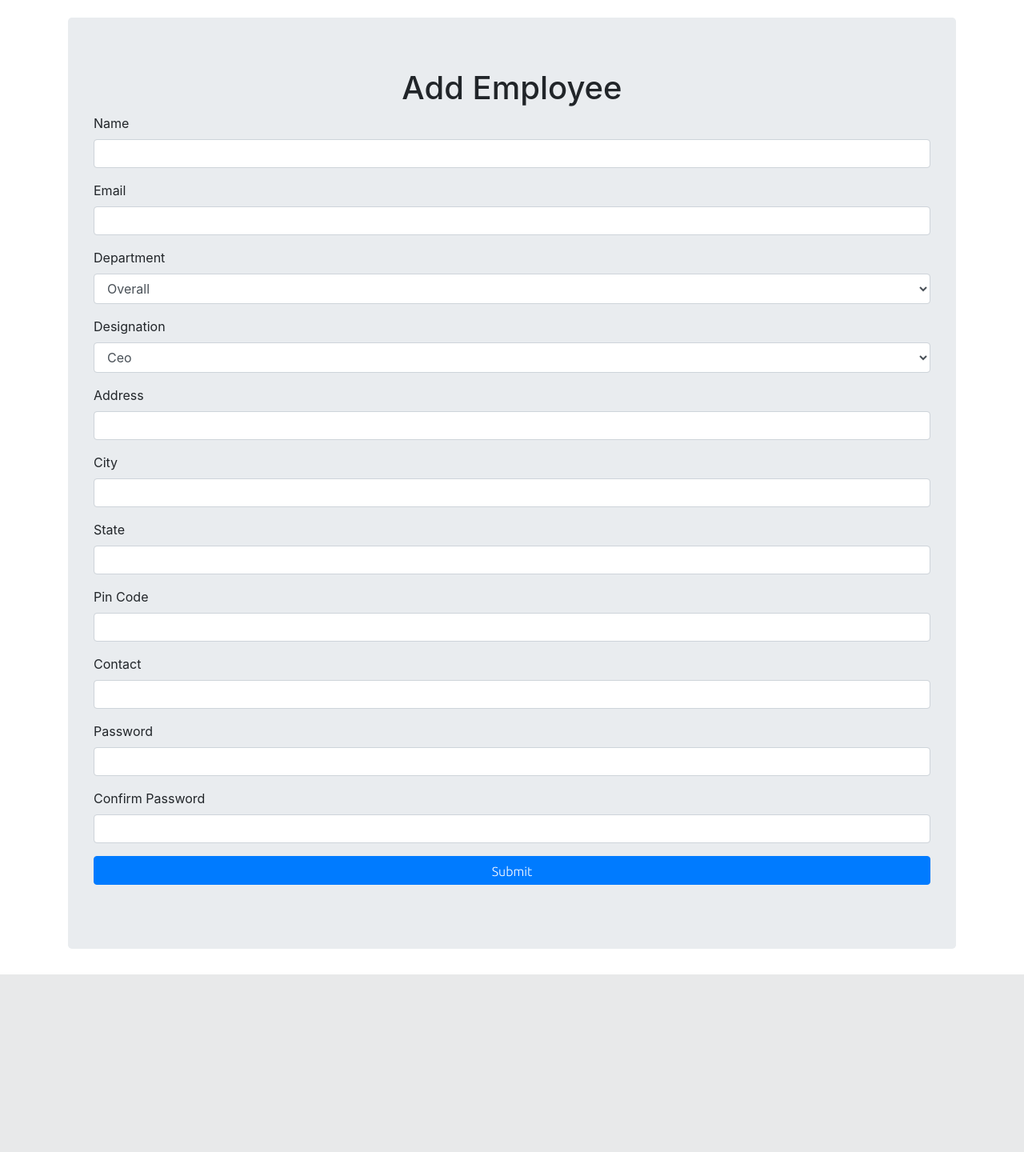
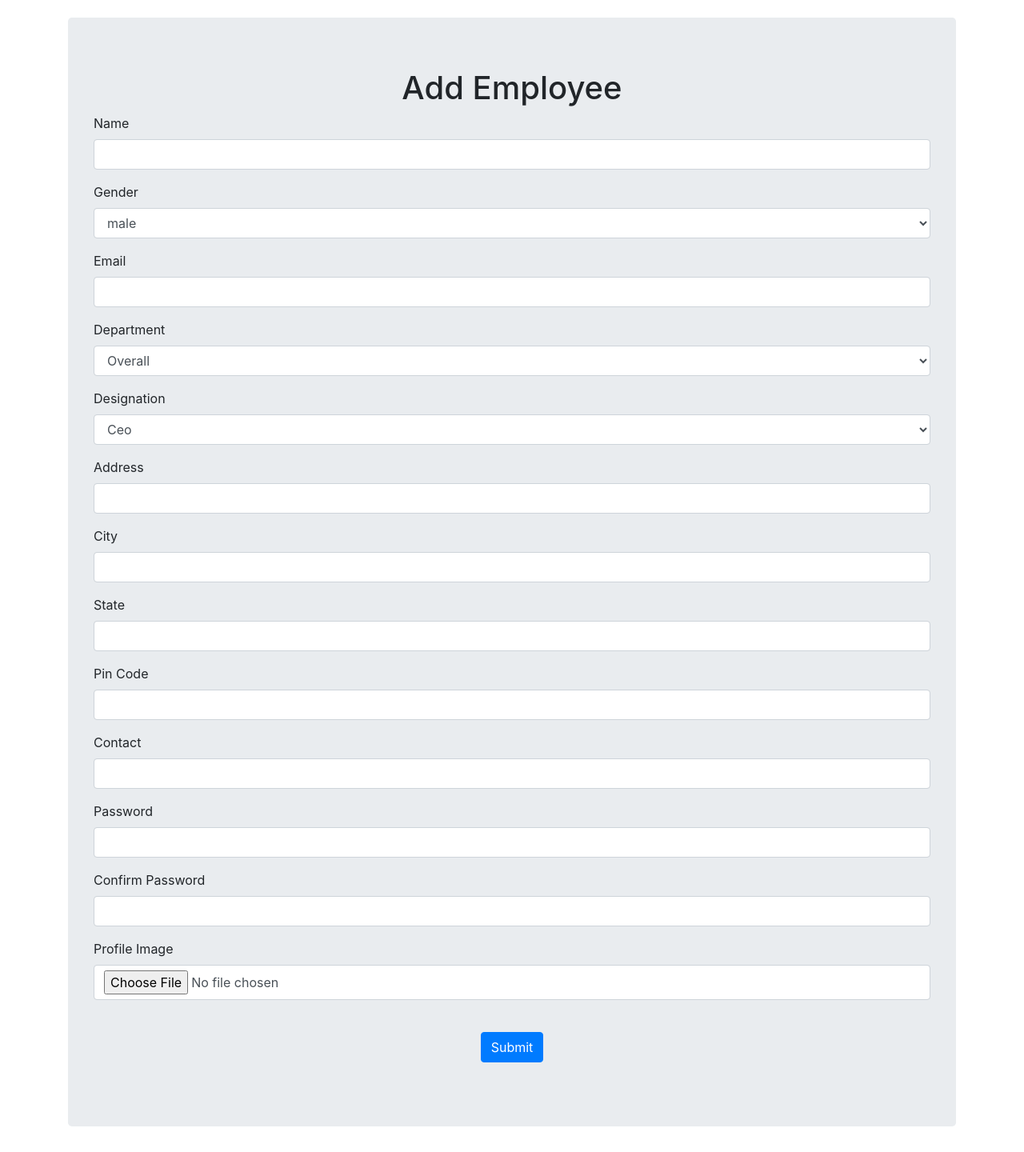
Before and after one commit to luvk1412/HRManager, a Flask app: page /employee/add in a window 1280 px wide. Shown: the part 57-1497 px from the top of the page at 80% size. Before the commit the page ends 1275 px from the top, so only its background shows below. Run offline with Flask 2, Linux system fonts and the light colour scheme; a user stored in the database is signed in; some libraries are stand-ins or nearby versions.

Commit message:
Updated dahsboard added profile picture features

```diff
--- a/app.py
+++ b/app.py
@@ -1,9 +1,12 @@
 from flask import Flask, render_template, flash, redirect, request, url_for, session, logging
-from wtforms import Form, StringField, TextAreaField, PasswordField, validators, SelectField
+from wtforms import Form, StringField, TextAreaField, PasswordField, validators, SelectField,FileField
+from flask_wtf.file import FileField
 from passlib.hash import sha256_crypt
 from functools import wraps
 from flask_mysqldb import MySQL
 import datetime, time
+from werkzeug import secure_filename
+from flask_uploads import UploadSet, configure_uploads, IMAGES
 app = Flask(__name__, static_url_path='/static')
 
 
@@ -18,6 +21,15 @@ app.config['MYSQL_CURSORCLASS'] = 'DictCursor'
 #init MYSQL
 
 mysql = MySQL(app)
+
+#UPLOADS
+
+photos = UploadSet('photos', IMAGES)
+app.config['UPLOADED_PHOTOS_DEST'] = 'static/images'
+configure_uploads(app, photos)
+
+
+
 
 def is_logged_in(f):
 	@wraps(f)
@@ -84,7 +96,6 @@ def login():
 	if request.method == 'POST':
 		emp_id = request.form['emp_id']
 		password_candidate = request.form['password']
-
 		cur = mysql.connection.cursor()
 		result = cur.execute("SELECT * FROM employee WHERE id = %s", [emp_id])
 		if result > 0:
@@ -121,8 +132,13 @@ def logout():
 def register():
 	return render_template('register.html')
 
+
+
+
+
 class emp_form(Form):
 	name = StringField('Name', [validators.DataRequired(), validators.Length(min = 1,max = 50)])
+	gender=SelectField('Gender', choices=[('male','male'), ('female','female'), ('other', 'other')])
 	email = StringField('Email', [validators.DataRequired(),validators.Length(min = 1,max = 50)])
 	department = SelectField('Department', choices=[('Overall','Overall'), ('Finance', 'Finance'), ('Research', 'Research'), ('Sales', 'Sales'), ('Marketing', 'Marketing')])
 	designation = SelectField('Designation', choices=[('Ceo', 'Ceo'), ('HOD', 'HOD'), ('Manager', 'Manager'), ('Employee', 'Employee'),  ('Intern', 'Intern'),  ('Peon', 'Peon')])
@@ -139,12 +155,14 @@ class emp_form(Form):
 	contact = StringField('Contact', [validators.DataRequired(),validators.Length(min = 1,max = 10)])
 
 
+
 @app.route('/employee/add', methods=['GET', 'POST'])
 @is_admin_logged_in
 def add_employee():
 	form = emp_form(request.form)
 	if request.method == 'POST' and form.validate():
 		name = form.name.data
+		gender = form.gender.data
 		email = form.email.data
 		department = form.department.data
 		designation = form.designation.data
@@ -157,13 +175,25 @@ def add_employee():
 		cur = mysql.connection.cursor()
 		ts = time.time()
 		timestamp = datetime.datetime.fromtimestamp(ts).strftime('%Y-%m-%d')
-		cur.execute("INSERT INTO employee(name, email, department, designation, address, contact, password, reg_date, admin, city, state, pincode) VALUES(%s, %s, %s, %s, %s, %s, %s, %s, 0, %s, %s, %s)", (name, email, department, designation, address, contact, password, timestamp, city, state, pincode))
+		cur.execute("INSERT INTO employee(name, email, department, designation, address, contact, password, reg_date, admin, city, state, pincode, gender) VALUES(%s, %s, %s, %s, %s, %s, %s, %s, 0, %s, %s, %s, %s)", (name, email, department, designation, address, contact, password, timestamp, city, state, pincode, gender))
 		tm_id = int(cur.lastrowid)
 		mysql.connection.commit()
 		cur.close()
-
-		flash('Your are now registered with Employee ID : '+str(tm_id) + '. Kindly Note down this ID !!', 'success')
-		return redirect(url_for('login'))
+		img_new_name = str(tm_id)
+		flag = 0
+		# for i in image:
+		# 	if i=='.':
+		# 		flag = 1
+		# 	if flag==1:
+		# 		img_new_name.append(i)
+		# image = img_new_name
+	#	app.logger.info(img_new_name)
+		if 'profile_image' in request.files:
+			file = request.files['profile_image']
+			file.filename = str(tm_id) + '.jpg'
+			photos.save(file)
+		flash('Employee has been added with Employee ID : '+str(tm_id) + '. Kindly Note down this ID !!', 'success')
+		return redirect(url_for('add_employee'))
 	return render_template('add_employee.html', form=form)
 
 
--- a/hrdatabase.sql
+++ b/hrdatabase.sql
@@ -36,6 +36,7 @@ CREATE TABLE `employee` (
   `city` varchar(50) DEFAULT NULL,
   `state` varchar(50) DEFAULT NULL,
   `pincode` varchar(10) DEFAULT NULL,
+  `gender` varchar(10) DEFAULT NULL,
   PRIMARY KEY (`id`)
 ) ENGINE=InnoDB AUTO_INCREMENT=3 DEFAULT CHARSET=latin1;
 /*!40101 SET character_set_client = @saved_cs_client */;
@@ -46,7 +47,7 @@ CREATE TABLE `employee` (
 
 LOCK TABLES `employee` WRITE;
 /*!40000 ALTER TABLE `employee` DISABLE KEYS */;
-INSERT INTO `employee` VALUES (1,'Luv','luvk1412@gmail.com','Overall','Ceo','BH$ IIIT Allahabad','9803674332','$5$rounds=535000$38RGBfeJwjjpm6B7$yWfNa4RS/GG5cMTF9PBjxjOnlLy/i71g7h5fKtIdBc2','2018-03-26',1,'Amritsar','Punjab','143001'),(2,'Luv2','llll','Overall','Ceo','111111','111111','$5$rounds=535000$RzS/Pgqcb62c9aVH$l4Hpa9SpABS5OEXvh2MQH43Cz6gar/iPFm9SI5AMcg.','2018-03-27',0,NULL,NULL,NULL);
+INSERT INTO `employee` VALUES (1,'Luv','luvk1412@gmail.com','Overall','Ceo','BH$ IIIT Allahabad','9803674332','$5$rounds=535000$38RGBfeJwjjpm6B7$yWfNa4RS/GG5cMTF9PBjxjOnlLy/i71g7h5fKtIdBc2','2018-03-26',1,'Amritsar','Punjab','143001','male'),(2,'Luv not admin','luvk1412@gmail.com','Overall','Ceo','1246/1 opposite Tari Halwai, Katra Baghian, Amritsar','9803674332','$5$rounds=535000$JpDXXavvF3k24dlP$hiJh0TZXzLsrpXR0JjxC.M7MFCwbMIHpRGC1JDheTp7','2018-03-27',0,'Amritsar','Punjab','143001','male');
 /*!40000 ALTER TABLE `employee` ENABLE KEYS */;
 UNLOCK TABLES;
 /*!40103 SET TIME_ZONE=@OLD_TIME_ZONE */;
@@ -59,4 +60,4 @@ UNLOCK TABLES;
 /*!40101 SET COLLATION_CONNECTION=@OLD_COLLATION_CONNECTION */;
 /*!40111 SET SQL_NOTES=@OLD_SQL_NOTES */;
 
--- Dump completed on 2018-03-27 14:25:51
+-- Dump completed on 2018-03-27 22:39:56
--- a/static/main.css
+++ b/static/main.css
@@ -1,5 +1,39 @@
 @import url(https://fonts.googleapis.com/css?family=Karla);
 @import url(https://fonts.googleapis.com/css?family=Ubuntu:300);
+
+body{
+}
+
+.inputWrapper {
+    height: 32px;
+    width: 180px;
+    overflow: hidden;
+    position: relative;
+    cursor: pointer;
+    display: inline-block;
+/*    border: 2px solid grey;
+    /*Using a background color, but you can use a background image to represent a button*/
+    background-color: #cccccc;
+    box-shadow: 0 8px 16px 0 rgba(0,0,0,0.2), 0 6px 20px 0 rgba(0,0,0,0.19);
+}
+
+.inputWrapper :hover{
+  box-shadow: 0 12px 16px 0 rgba(0,0,0,0.24),0 17px 50px 0 rgba(0,0,0,0.19);
+}
+.fileInput {
+    cursor: pointer;
+    height: 100%;
+    position:absolute;
+    top: 0;
+    right: 0;
+    z-index: 99;
+    /*This makes the button huge. If you want a bigger button, increase the font size*/
+    font-size:200px;
+    /*Opacity settings for all browsers*/
+    opacity: 0;
+    -moz-opacity: 0;
+    filter:progid:DXImageTransform.Microsoft.Alpha(opacity=0)
+}
 
 .wrap{
   padding:120px 0;
@@ -11,7 +45,7 @@
   text-align:center;
 }
 
-input{
+.logininput{
   font-family:'Ubuntu';
   font-weight:300;
   border:0;
@@ -21,7 +55,7 @@ input{
   font-size:26px;
 }
 
-input:focus{
+.logininput:focus{
   outline:none;
   box-shadow:none;
   background:#ffeae2;
@@ -75,6 +109,7 @@ border-width: 5px;
 
 /* Dropdown Content (Hidden by Default) */
 .dropdown-content {
+    background:#f2f2f2;
     display: none;
     position: absolute;
     min-width: 100px;
@@ -101,3 +136,32 @@ border-width: 5px;
 /* Change the background color of the dropdown button when the dropdown content is shown */
 .dropdown:hover .dropbtn {
 }
+
+
+
+/*Dashborad*/
+
+
+.bg-1 {
+    background-color: #1abc9c; /* Green */
+    color: #ffffff;
+}
+
+.bg-2 {
+  background-color: black;
+    color: #ffffff;
+}
+
+.bg-3 {
+  background-color: grey;
+  color:white;
+}
+
+
+.bg-4 {
+    background-color: #2f2f2f; /* Black Gray */
+    color: #fff;
+ height: 50px;
+}
+
+/*dashboard */
--- a/templates/add_employee.html
+++ b/templates/add_employee.html
@@ -6,9 +6,12 @@
 	{% from "includes/_formhelpers.html" import render_field %}
     <div class="jumbotron" style="margin-top:2%;">
     	<h1 align="center"> Add Employee </h1>
-	    <form method="POST" action="">
+	    <form method="POST" action="" enctype="multipart/form-data">
 	        <div class="form-group">
 	            {{ render_field(form.name, class="form-control") }}
+	        </div>
+	        <div class="form-group">
+	            {{ render_field(form.gender, class="form-control") }}
 	        </div>
 	        <div class="form-group">
 	            {{ render_field(form.email, class="form-control") }}
@@ -40,7 +43,12 @@
 	        <div class="form-group">
 	            {{ render_field(form.confirm, class="form-control") }}
 	        </div>
-	        <p><input type="submit" class="btn btn-primary" value="Submit"></p>
+
+	        <div class="form-group">
+	        	<label for="profile_image">Profile Image</label>
+	            <input type="file" name="profile_image" class ="form-control">
+	        </div>
+	        <p align =center></br><input type="submit" class="btn btn-primary" value="Submit"></p>
 	    </form>
 	</div>
 
--- a/templates/includes/_navbar.html
+++ b/templates/includes/_navbar.html
@@ -1,5 +1,5 @@
 
-<nav class="navbar navbar-expand-md navbar-light bg-light border-bottom">
+<nav class="navbar navbar-expand-md navbar-light bg-light border-bottom" style="">
     <div class="navbar-collapse collapse w-100 order-1 order-md-0 dual-collapse2">
         <ul class="navbar-nav mr-auto">
             {% if session.logged_in %}
--- a/templates/login.html
+++ b/templates/login.html
@@ -5,8 +5,8 @@
 <div class='wrap'>
   Log in
 	<form method="POST" action="">
-		<input type='text' name='emp_id' placeholder='Employee Id' value={{request.form.emp_id}}>
-		<input type='password' name='password' placeholder='Password' value={{request.form.password}}>
+		<input type='text' class="logininput" name='emp_id' placeholder='Employee Id' value={{request.form.emp_id}}>
+		<input type='password' class="logininput" name='password' placeholder='Password' value={{request.form.password}}>
 		<button class='forgot'>Forgot Password ?</button>
 		<button type="submit" class='login'>LOG IN</button>
 	</form>
```
Also changed, not shown: templates/dashboard.html (+13 -4 lines), static/images/1.jpg (added), static/images/2.jpg (added).
